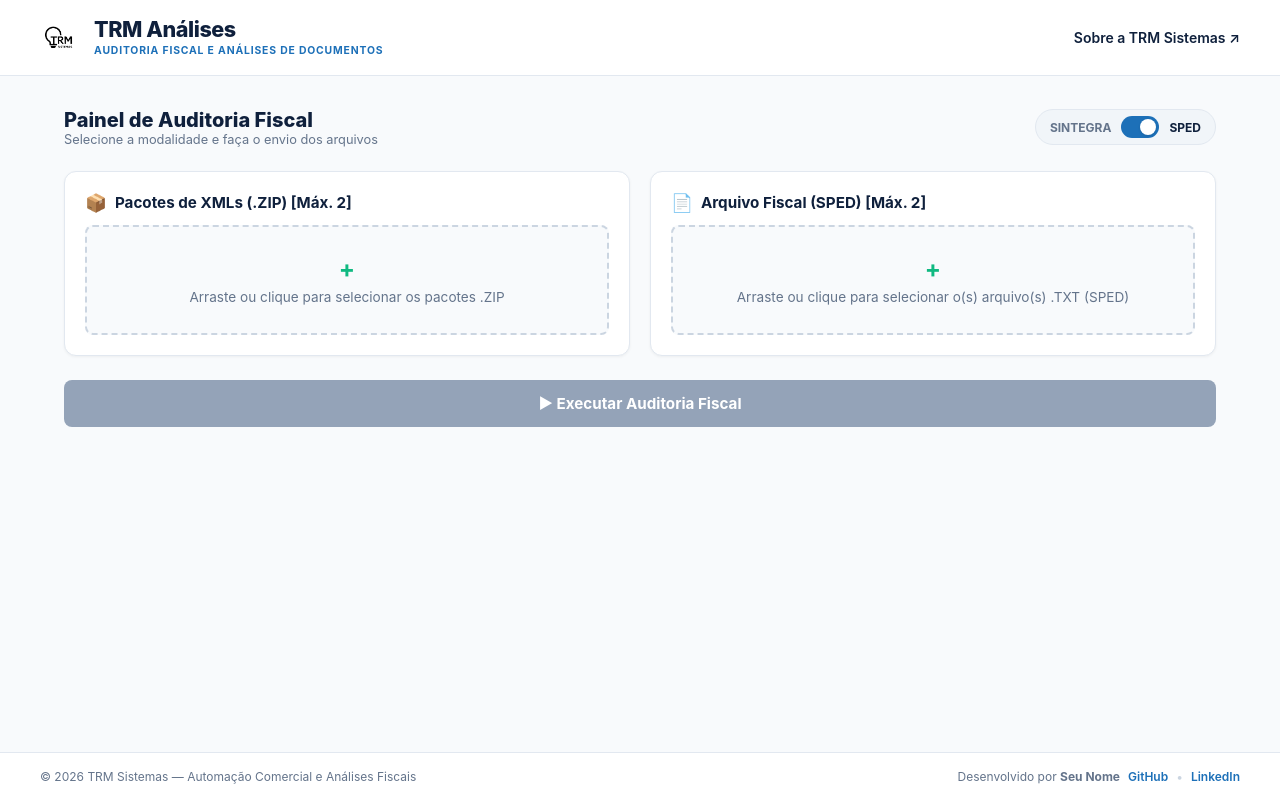
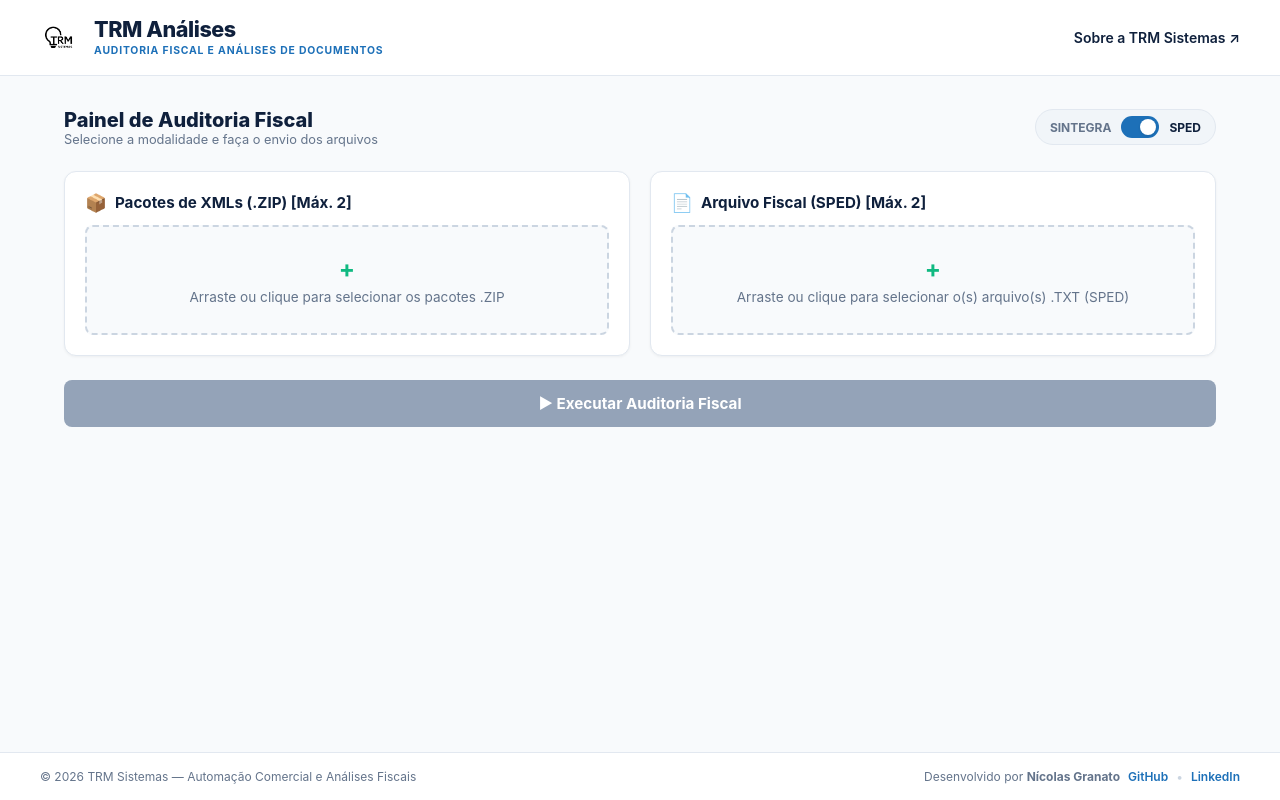
Before and after one commit to Nicolas-Granato/TRM-Analytics-v2, a React (Vite) app in the folder front-end/: page / in a window 1280 px wide. Built offline with nearby package versions, Linux system fonts and the light colour scheme.

Commit message:
🔧chore: update footer with correct developer information and links

```diff
--- a/front-end/src/components/Footer/Footer.tsx
+++ b/front-end/src/components/Footer/Footer.tsx
@@ -6,10 +6,10 @@ export function Footer() {
       <div className="trm-footer-content">
         <p>© {new Date().getFullYear()} TRM Sistemas — Automação Comercial e Análises Fiscais</p>
         <div className="trm-footer-dev">
-          <span>Desenvolvido por <strong>Seu Nome</strong></span>
-          <a href="https://github.com/seu-usuario" target="_blank" rel="noreferrer">GitHub</a>
+          <span>Desenvolvido por <strong>Nícolas Granato</strong></span>
+          <a href="https://github.com/Nicolas-Granato" target="_blank" rel="noreferrer">GitHub</a>
           <span className="dot">•</span>
-          <a href="https://linkedin.com/in/seu-usuario" target="_blank" rel="noreferrer">LinkedIn</a>
+          <a href="https://linkedin.com/in/nicolasgranato-jf" target="_blank" rel="noreferrer">LinkedIn</a>
         </div>
       </div>
     </footer>
```
